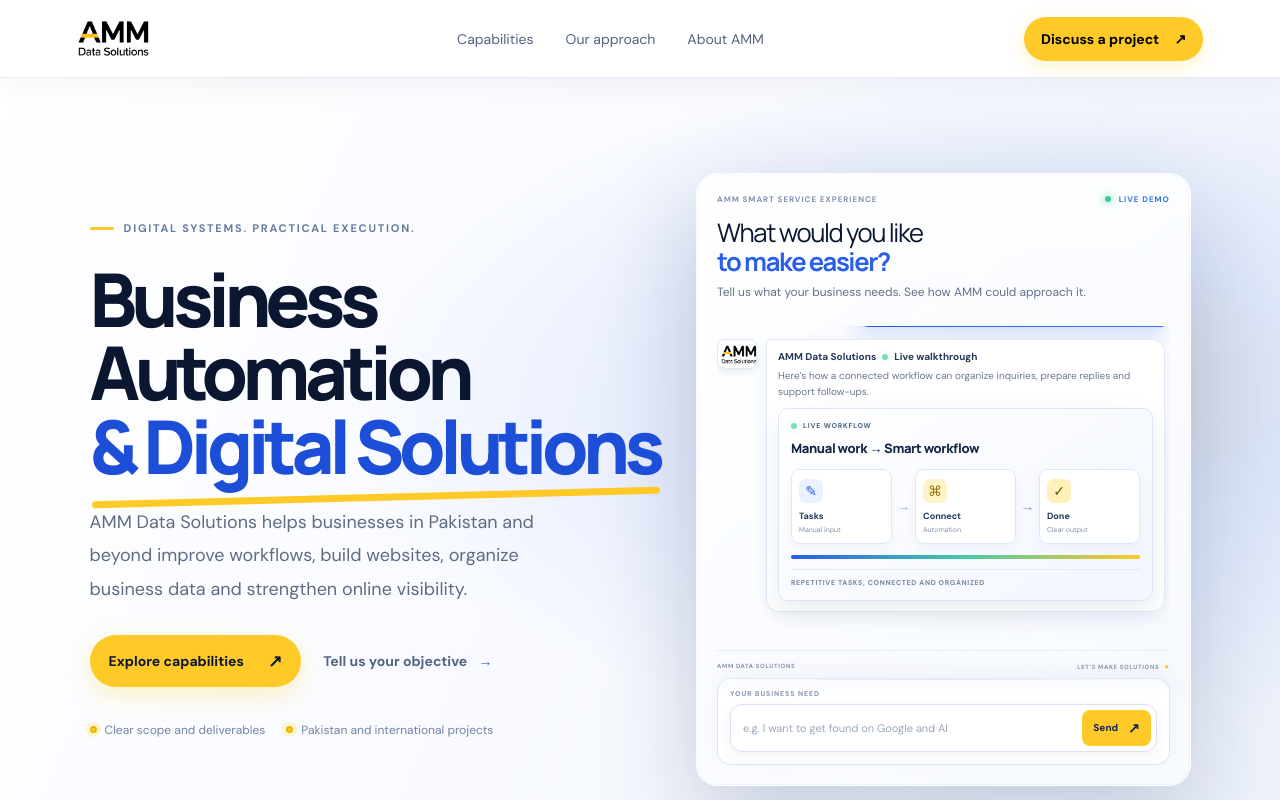
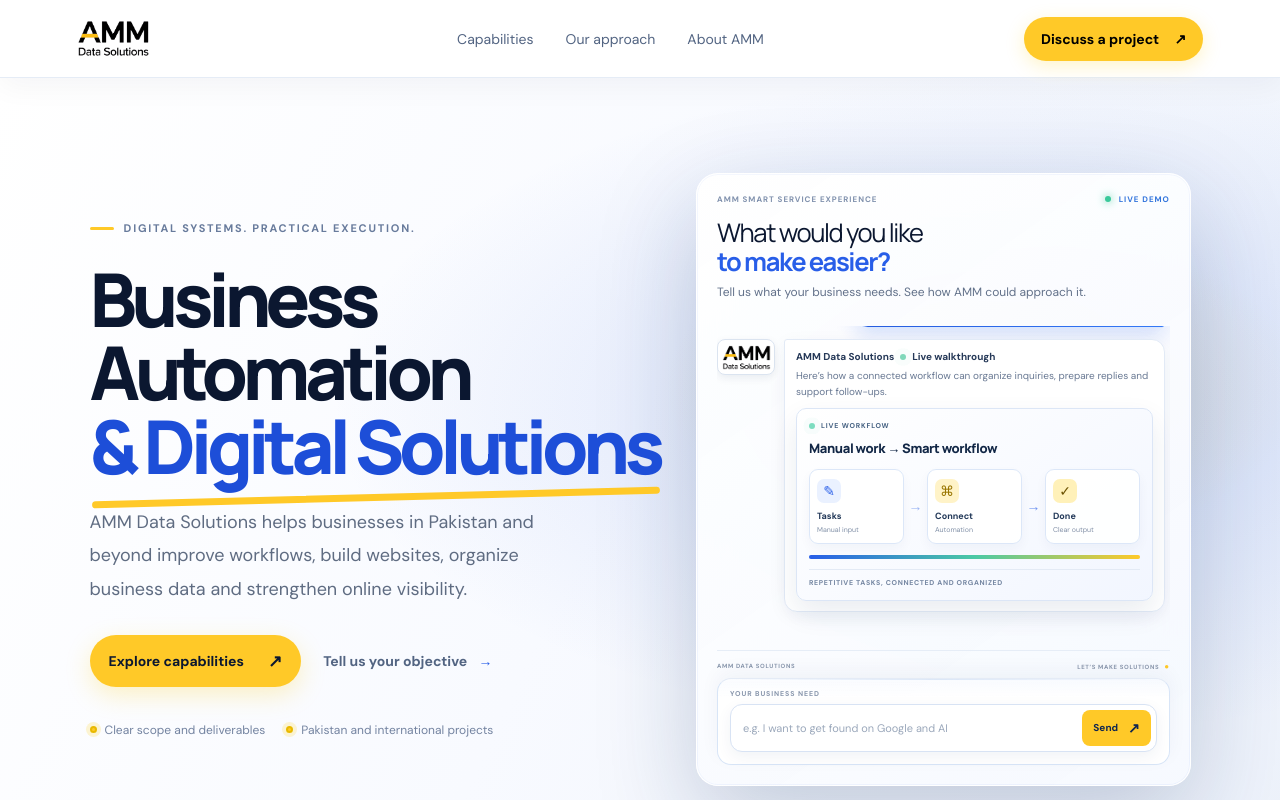
Before and after one commit to wwwab229-cpu/amm-data-solutions-website, a Next.js app: page / in a window 1280 px wide. Shown: the top 800 px of the page. Built offline with nearby package versions, Linux system fonts and the light colour scheme.

Commit message:
Improve AMM chat reply logo visibility on white background

```diff
--- a/app/globals.css
+++ b/app/globals.css
@@ -652,6 +652,6 @@ footer{padding:30px max(8vw,28px) 22px;background:#fff}.footerTop{display:flex;a
 @media(max-width:620px){.heroArt{height:auto;min-height:360px;align-items:center}.smartServiceCard{width:100%;max-height:none;padding:16px;transform:none!important}.smartChatHistory{max-height:360px;min-height:80px}.smartIntro .dashboardTitle{font-size:23px}.smartFlowSteps{grid-template-columns:1fr 10px 1fr 10px 1fr;gap:3px}.smartFlowSteps>div{padding:7px 5px}.smartFlowSteps b{font-size:8px}.smartFlowSteps small{font-size:6px}.smartScene{padding:10px}.smartSceneTitle{font-size:12px}.smartCampaignMetrics{gap:4px}.smartCampaignMetrics>div{padding:6px 5px}.smartCreativePoster{min-height:116px}.smartBottom{font-size:6px}}
 @media(prefers-reduced-motion:reduce){.smartServiceCard,.smartConversationTurn,.smartScene,.smartScene:before,.smartLiveDot,.smartSceneLive i,.smartFlowSteps>div,.smartFlowSteps>i,.smartProgress i,.smartSeoSplit>div,.smartSearchLines i,.smartAiAnswer i,.smartBrowser,.smartWebCopy>i,.smartWebCopy b,.smartWebCopy em,.smartWebPreview:before,.smartSheet,.smartCleanSheet,.smartSheetGrid i,.smartDataArrow,.smartCampaign,.smartCampaignMetrics>div>i,.smartCampaignBars i,.smartCampaignFlow i,.smartCreativePoster,.smartCreativePoster:after,.smartCreativeSquare,.smartCreativePalette i,.smartCreativeType{animation:none!important;transition:none!important}.smartProgress i{transform:scaleX(1)}}
 
-/* Keep the official black AMM wordmark visible inside the chat reply avatar. */
-.smartChatReply .smartChatAvatar{flex:0 0 40px;width:40px;height:30px;padding:2px 3px;background:#fff!important;border:1px solid #e1e9f5;border-radius:8px;overflow:hidden;box-shadow:0 3px 9px rgba(16,38,80,.08)}
-.smartChatReply .smartChatAvatarLogo{display:block;width:36px!important;height:auto!important;max-height:24px;object-fit:contain;object-position:center}
+/* Official black AMM logo on a solid white avatar background, sized for clear visibility. */
+.smartChatReply .smartChatAvatar{display:flex;align-items:center;justify-content:center;flex:0 0 58px;width:58px;height:36px;min-width:58px;padding:3px 4px;background:#fff!important;border:1px solid #dbe4f0;border-radius:8px;overflow:hidden;box-shadow:0 3px 9px rgba(16,38,80,.08)}
+.smartChatReply .smartChatAvatarLogo{display:block;flex:none;width:49px!important;height:auto!important;max-height:28px;object-fit:contain;object-position:center;opacity:1;filter:none;background:#fff}
```
